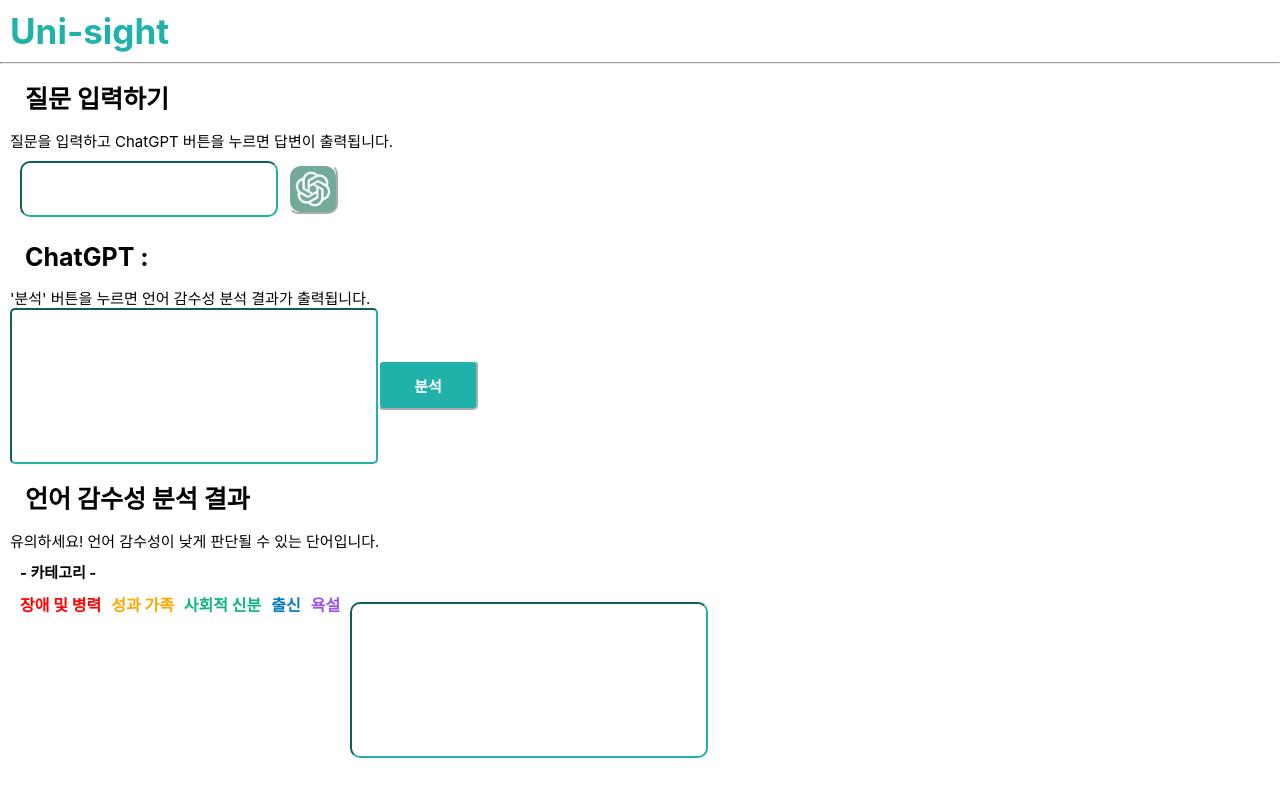
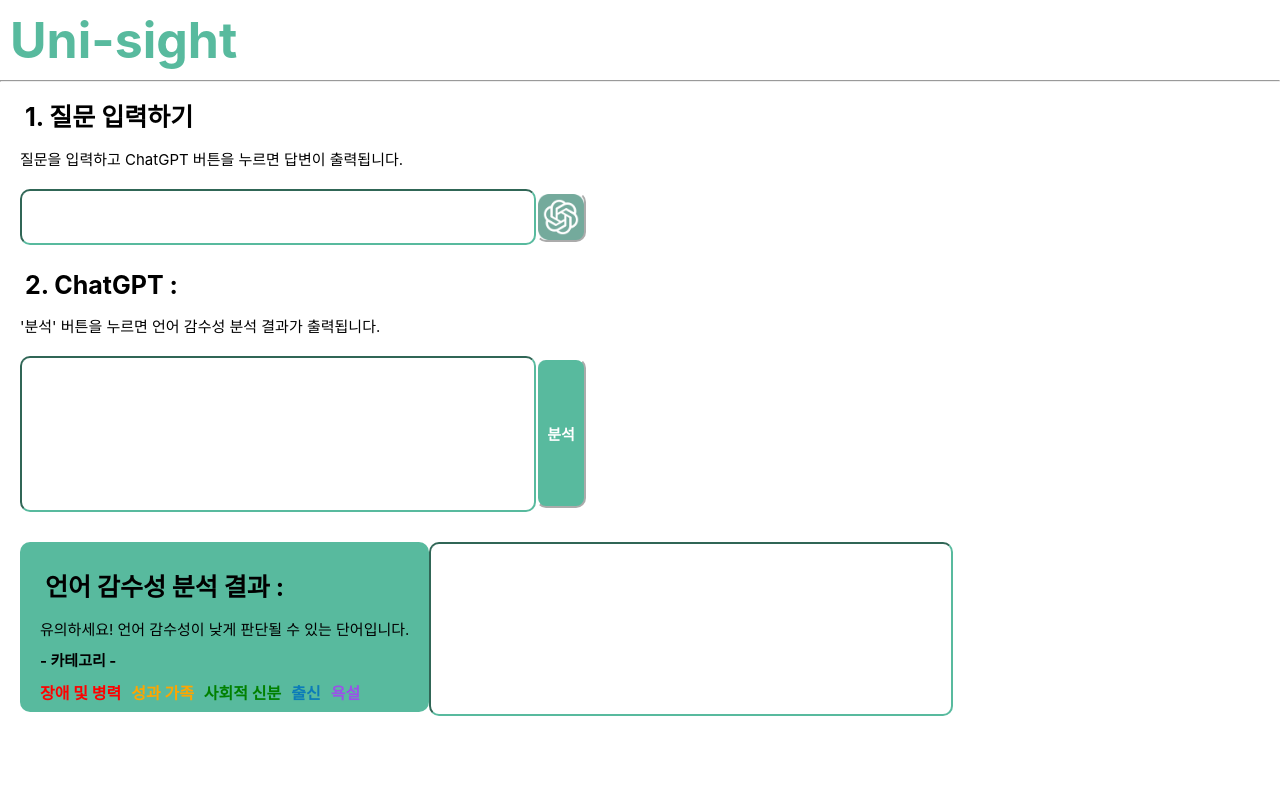
Before and after one commit to e2huh/uni_sight_web, a Vue app in the folder uni_sight/: page / in a window 1280 px wide. Shown: the top 796 px of the page. Built offline with nearby package versions, Linux system fonts and the light colour scheme.

Commit message:
web ui edit

```diff
--- a/uni_sight/src/App.css
+++ b/uni_sight/src/App.css
@@ -1,6 +1,6 @@
 .title {
-  color : #20B2AA;
-  font-size : 35px;
+  color : #58ba9e;
+  font-size : 50px;
   font-weight: bolder;
   margin : 10px;
 }
@@ -11,17 +11,19 @@
 }
 .text2{
   font-size : 15px;
+  margin : 10px;
 }
 .inputbox{
   margin : 10px;
 }
 #askin{
-  border-color :#20B2AA;
+  border-color :#58ba9e;
   border-radius: 10px;
-  width : 250px;
+  width : 500px;
   height : 50px;
   font-size : 15px;
-  margin : 10px;
+  margin : 10px 0px 10px 10px;
+  padding-left: 10px;
 }
 #gptbtn{
   border-radius: 10px;
@@ -36,32 +38,38 @@
   margin : 10px;
 }
 .gptbox{
-  border-color :#20B2AA;
-  border-radius: 5px;
-  width : 360px;
+  border-color :#58ba9e;
+  border-radius: 10px;
+  width : 500px;
   height :150px;
   font-size : 15px;
+  margin : 10px 0px 10px 10px;
+  padding-left: 10px;
 }
 #outbtn{
   color :white;
-  background-color: #20B2AA;
-  border-radius: 5px;
+  background-color: #58ba9e;
+  border-radius: 10px;
   font-size: 15px;
   font-weight: bold;
   border-color: white;
-  height : 50px;
-  width : 100px;
+  height : 150px;
+  width : 50px;
 }
 .result{
-  margin : 10px;
-  border-color :#20B2AA;
+  margin : 10px 0px 0px 20px;
+  padding: 10px;
+  background-color: #58ba9e;
   border-radius: 10px;
+  height : 150px;
+  float: left;
 }
 .resultbox{
-  margin : 10px;
-  border-color :#20B2AA;
+  margin : 10px 0px 0px 0px;
+  padding: 10px;
+  border-color: #58ba9e;
   border-radius: 10px;
-  width : 350px;
+  width : 500px;
   height : 150px;
   font-size : 15px;
 }
@@ -82,7 +90,7 @@
   margin-left: 10px;
 }
 .category3{
-  color : rgb(12, 184, 126);
+  color : green;
   float : right;
   margin-left: 10px;
 }
--- a/uni_sight/src/App.js
+++ b/uni_sight/src/App.js
@@ -11,7 +11,7 @@ function App() {
       </div>
       <hr/>
       <div className = "inputbox">
-        <div className="text1">질문 입력하기</div>
+        <div className="text1">1. 질문 입력하기</div>
         <div className="text2">
             질문을 입력하고 ChatGPT 버튼을 누르면 답변이 출력됩니다.
         </div>
@@ -19,13 +19,13 @@ function App() {
         <button type="button" id="gptbtn"/>
       </div>
       <div  className = "outputbox">
-        <div className ="text1">ChatGPT :</div>
+        <div className ="text1">2. ChatGPT :</div>
         <div className = "text2">'분석' 버튼을 누르면 언어 감수성 분석 결과가 출력됩니다.</div>
         <input className="gptbox" type="text" name="input"/>
         <button id ="outbtn" type="submit">분석</button>
       </div>
       <div className = "result">
-        <div className="text1">언어 감수성 분석 결과</div>
+        <div className="text1">언어 감수성 분석 결과 : </div>
         <div className ="text2"> 유의하세요! 언어 감수성이 낮게 판단될 수 있는 단어입니다.</div>
         <div className="category">- 카테고리 - </div>
         <div className="category1">장애 및 병력
```
Also changed, not shown: 1 other file (tests, documents, lock files or other folders).
